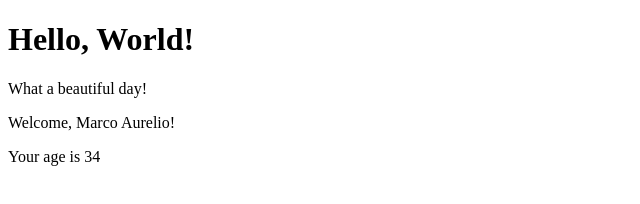
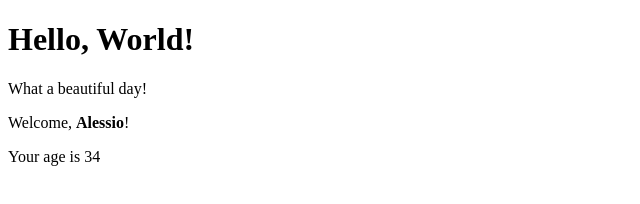
Before and after one commit to AlessioSatta/react-exercises, a React (Create React App) app in the folder my-app/: page / in a window 1280 px wide. Shown: the top 204 px of the page, without its empty margins (0-640 px from the left). Built offline with nearby package versions, Linux system fonts and the light colour scheme.

Commit message:
add: jsx expression name in welcome.js

```diff
--- a/my-app/src/Welcome.js
+++ b/my-app/src/Welcome.js
@@ -1,10 +1,12 @@
 import React from "react";
+
+const name = 'Alessio'
 
 export class Welcome extends React.Component {
     render() {
         return(
             <div>
-                <p>Welcome, {this.props.name}!</p>
+                <p>Welcome, <strong>{name}</strong>!</p>
                 <p>Your age is {this.props.age}</p>
             </div>
         )
```
